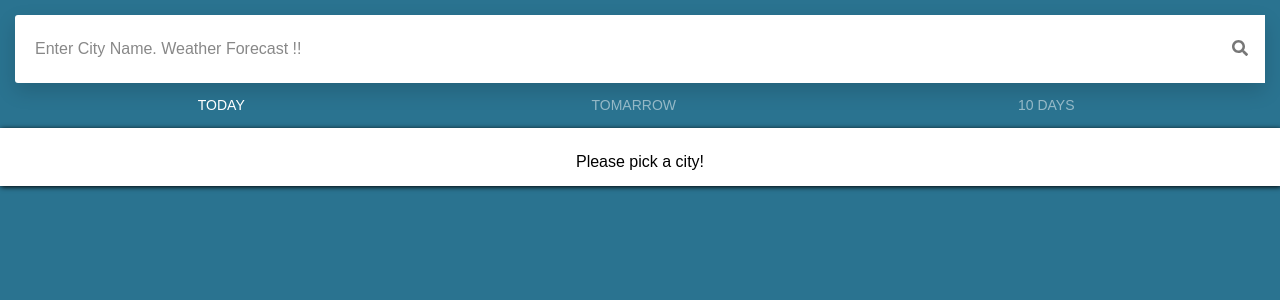
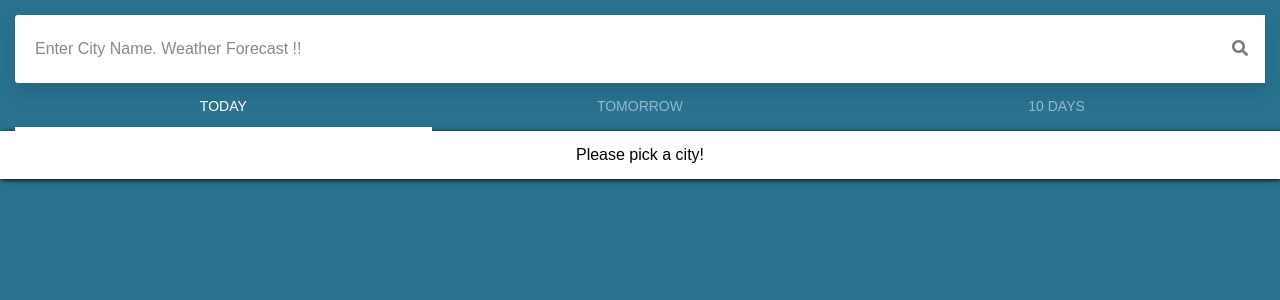
Before and after one commit to xRavi/weather, a React (Create React App) app: page / in a window 1280 px wide. Shown: the top 300 px of the page. Built offline with nearby package versions, Linux system fonts and the light colour scheme.

Commit message:
css and modularize

```diff
--- a/src/containers/Homepage.css
+++ b/src/containers/Homepage.css
@@ -1,5 +1,13 @@
+.humidity {
+  color: #51cccc;
+  padding-top: 14px;
+  display: inline-block;
+  font-size: 14px;
+  font-weight: bold;
+  vertical-align: top;
+}
 .nav-pills {
-  margin-bottom: 0;
+  margin: 0;
   display: flex;
   list-style: none;
   padding: 0;
@@ -8,14 +16,17 @@
 }
 
 .nav-pills li {
-  opacity: 0.5;
-  width: 33%;
+  padding: 15px 0 12.5px;
+  opacity: .5;
+  width: 33.33%;
   cursor: pointer;
+  border-bottom: 4px solid transparent;
 }
 
 .nav-pills .active {
   opacity: 1;
   cursor: default;
+  border-bottom-color:#fff;
 }
 
 .App-logo {
@@ -57,7 +68,6 @@
     width: 100%;
     max-height: 60vh;
     padding: 15px;
-    padding-top: 25px;
     background: #fff;
     overflow: scroll;
     box-shadow: 1px 1px 5px #000;
@@ -65,10 +75,17 @@
 table {
     float: left;
     width: 100%;
+    border-collapse: collapse;
 }
+
+table td{
+  border-bottom: 1px solid #ccc;
+}
+
 .desc {
     opacity: 0.5;
     text-transform: capitalize;
+    font-size: 14px;
 }
 
 .textLeft {
@@ -92,7 +109,7 @@ body {
 
   .s003 form {
     width: 100%;
-    padding: 15px;
+    padding: 15px 15px 0;
     margin-bottom: 0;
   }
 
--- a/src/containers/Homepage.js
+++ b/src/containers/Homepage.js
@@ -10,14 +10,39 @@ const Homepage = props => {
   const [city, setCity] = useState('');
   const [cityReadyToSearch, setCityReadyToSearch] = useState(null);
   const [weatherTimeSlot, setWeatherTimeSlot] = useState('#today');
-
   const [isLoading, fetchedData] = useHttp(city, [cityReadyToSearch]);
 
-  const renderWeather = () => {
-    return (
-      <div className='s003'>
-        <form onSubmit={e => e.preventDefault()} autoComplete='off'>
-          <div className='inner-form'>
+  const renderSearchIcon = () => (
+    <div className='input-field third-wrap'>
+      <button className='btn-search' type='button' onClick={e => setCityReadyToSearch(city)}>
+        <svg className='svg-inline--fa fa-search fa-w-16' aria-hidden='true' data-prefix='fas' data-icon='search' role='img' xmlns='http://www.w3.org/2000/svg' viewBox='0 0 512 512'>
+          <path fill='currentColor' d='M505 442.7L405.3 343c-4.5-4.5-10.6-7-17-7H372c27.6-35.3 44-79.7 44-128C416 93.1 322.9 0 208 0S0 93.1 0 208s93.1 208 208 208c48.3 0 92.7-16.4 128-44v16.3c0 6.4 2.5 12.5 7 17l99.7 99.7c9.4 9.4 24.6 9.4 33.9 0l28.3-28.3c9.4-9.4 9.4-24.6.1-34zM208 336c-70.7 0-128-57.2-128-128 0-70.7 57.2-128 128-128 70.7 0 128 57.2 128 128 0 70.7-57.2 128-128 128z'></path>
+        </svg>
+      </button>
+    </div>
+  )
+
+  const renderSearchDropDown = () => (
+    city && (
+      !cityReadyToSearch ||
+      (
+        cityReadyToSearch &&
+        cityReadyToSearch.toLowerCase() &&
+        city.toLowerCase() != cityReadyToSearch.toLowerCase()
+      )
+    ) &&
+    <ul className='citi-search-list'>
+      {
+        cities.map((c, i) => {
+          return c.toLowerCase().indexOf(city.toLowerCase()) > -1
+            ? <li key={i} onClick={e => { setCity(c); setCityReadyToSearch(c); }}>{c}</li>
+            : ''
+        })
+      }
+    </ul>
+  )
+
+  const renderSearchInput = () => (
     <div className='input-field second-wrap'>
       <input
         tabIndex={1}
@@ -28,41 +53,21 @@ const Homepage = props => {
         onKeyUp={e => e.keyCode === 13 && setCityReadyToSearch(city)}
         placeholder='Enter City Name. Weather Forecast !!'
       />
+      {renderSearchDropDown()}
+    </div>
+  )
 
-              {
-                city && (
-                  !cityReadyToSearch ||
-                  (cityReadyToSearch && cityReadyToSearch.toLowerCase() && city.toLowerCase() != cityReadyToSearch.toLowerCase())
-                ) &&
-                <ul className='citi-search-list'>
-                  {
-                    cities.map((c, i) => {
-                      return c.toLowerCase().indexOf(city.toLowerCase()) > -1
-                        ? <li key={i} onClick={e => { setCity(c); setCityReadyToSearch(c); }}>{c}</li>
-                        : ''
-                    })
-                  }
-                </ul>
-              }
-            </div>
-
-            <div className='input-field third-wrap'>
-              <button className='btn-search' type='button' onClick={e => setCityReadyToSearch(city)}>
-                <svg className='svg-inline--fa fa-search fa-w-16' aria-hidden='true' data-prefix='fas' data-icon='search' role='img' xmlns='http://www.w3.org/2000/svg' viewBox='0 0 512 512'>
-                  <path fill='currentColor' d='M505 442.7L405.3 343c-4.5-4.5-10.6-7-17-7H372c27.6-35.3 44-79.7 44-128C416 93.1 322.9 0 208 0S0 93.1 0 208s93.1 208 208 208c48.3 0 92.7-16.4 128-44v16.3c0 6.4 2.5 12.5 7 17l99.7 99.7c9.4 9.4 24.6 9.4 33.9 0l28.3-28.3c9.4-9.4 9.4-24.6.1-34zM208 336c-70.7 0-128-57.2-128-128 0-70.7 57.2-128 128-128 70.7 0 128 57.2 128 128 0 70.7-57.2 128-128 128z'></path>
-                </svg>
-              </button>
-            </div>
-          </div>
+  const renderNavPills = () => (
     <ul className="nav nav-pills">
       <li className={weatherTimeSlot === '#today' ? "active" : ""} onClick={() => setWeatherTimeSlot('#today')}>TODAY</li>
-            <li className={weatherTimeSlot === '#tomarrow' ? "active" : ""} onClick={() => setWeatherTimeSlot('#tomarrow')}>TOMARROW</li>
+      <li className={weatherTimeSlot === '#tomorrow' ? "active" : ""} onClick={() => setWeatherTimeSlot('#tomorrow')}>TOMORROW</li>
       <li className={weatherTimeSlot === '#tendays' ? "active" : ""} onClick={() => setWeatherTimeSlot('#tendays')}>10 DAYS</li>
     </ul>
+  )
 
-        </form>
-        {
-          fetchedData && fetchedData.cod == 200 &&
+  const renderWeatherSummary = () => (
+    fetchedData &&
+    fetchedData.cod == 200 &&
     <div className='tableWrapper'>
       <table>
         <tbody>
@@ -71,15 +76,13 @@ const Homepage = props => {
               ? <tr key={today.dt}>
 
                 <td className='textLeft'>
-                        {today.dt ? <div className='col-xs-12'><CustomDate timestamp={today.dt} /></div> : ''}
+                  {today.dt ? <div style={{ color: '#444' }}><CustomDate timestamp={today.dt} /></div> : ''}
                   {today.weather && today.weather[0] ? <div className='desc col-xs-12'>{today.weather[0].description}</div> : ''}
                 </td>
 
-                      <td>
-                        {today.main.humidity}%
-                    </td>
 
                 <td>
+                  <span className='humidity'>{today.main.humidity}%</span>
                   <img height='50' src='http://openweathermap.org/img/wn/10d@2x.png' />
                 </td>
 
@@ -99,9 +102,20 @@ const Homepage = props => {
         </tbody>
       </table>
     </div>
-        }
-        {fetchedData && <div className='tableWrapper'>Took {fetchedData.message}</div>}
-        {!fetchedData && <div className='tableWrapper'>Please pick a city!</div>}
+  )
+
+  const renderWeather = () => {
+    return (
+      <div className='s003'>
+        <form onSubmit={e => e.preventDefault()} autoComplete='off'>
+          <div className='inner-form'>
+            {renderSearchInput()}
+            {renderSearchIcon()}
+          </div>
+          {renderNavPills()}
+        </form>
+        {renderWeatherSummary()}
+        {<div className='tableWrapper'>{fetchedData ? `Took ${fetchedData.message}` : `Please pick a city!`}</div>}
       </div>
     )
   }
```
Lines whose indentation alone changed are shown as unchanged.
